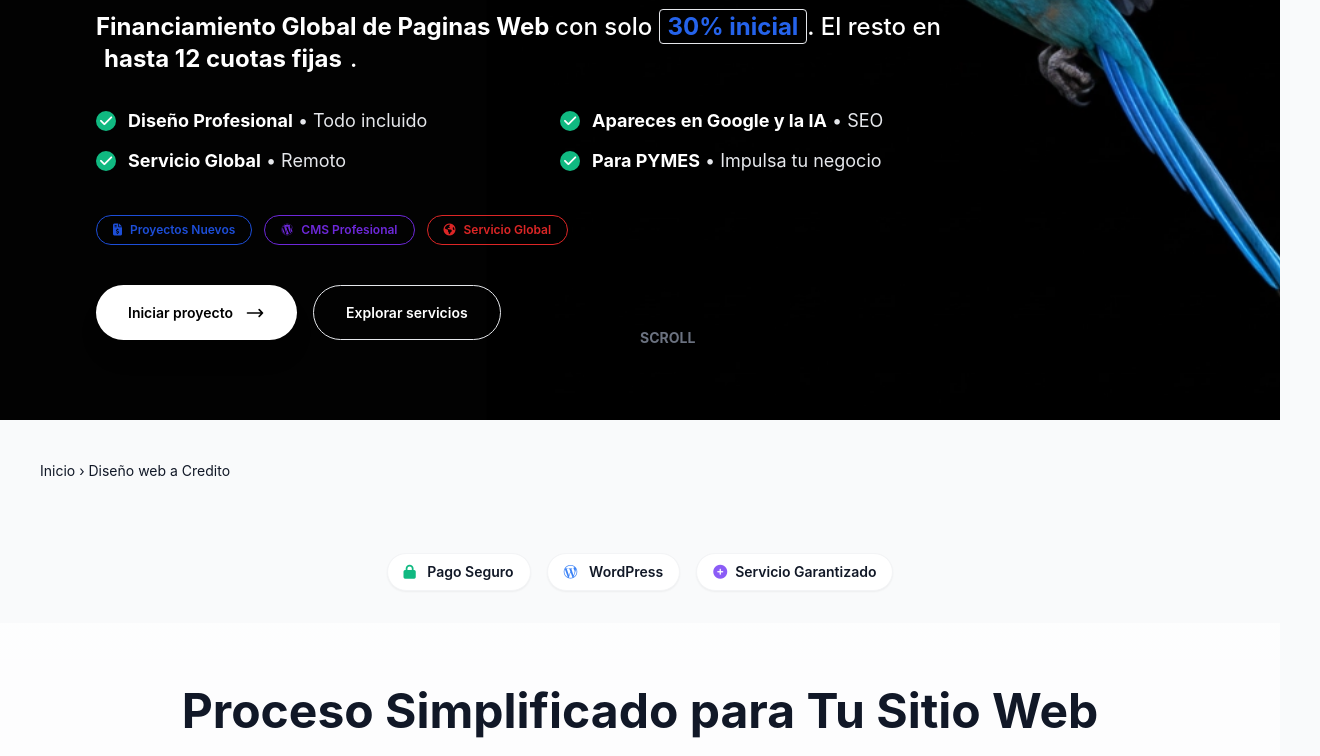
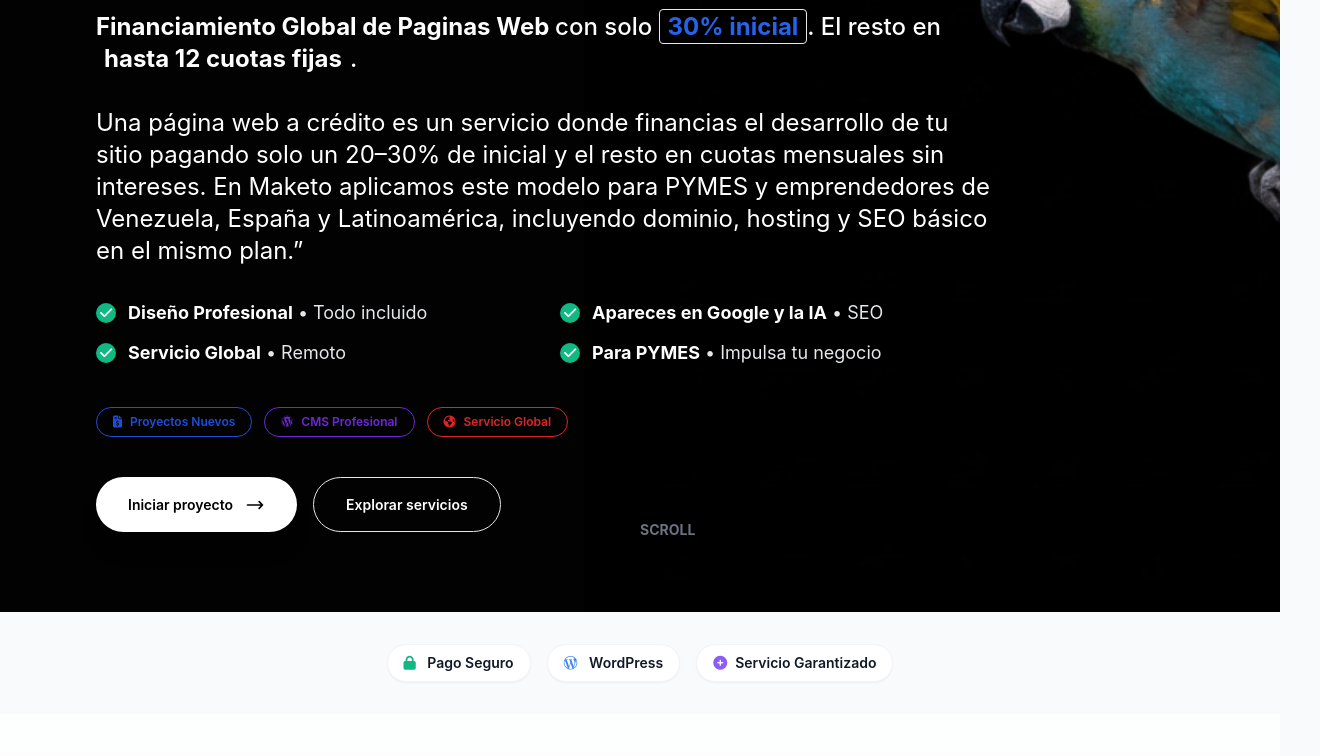
Before and after one commit to maketoweb/Maketosite, a website: page web-a-credito/index.html in a window 1280 px wide. Shown: the part 505-1261 px from the top of the page, 1320 px wide, since content can reach past the window. Drawn offline with nearby package versions, Linux system fonts and the light colour scheme.

Commit message:
Update index.html

```diff
--- a/web-a-credito/index.html
+++ b/web-a-credito/index.html
@@ -241,12 +241,12 @@ img, video, iframe {
 <body class="min-h-screen bg-gray-50 text-gray-900">
 
      <!-- Hero Section -->
-     <section class="hero-bg relative min-h-[90vh] flex items-center pt-32 pb-20 overflow-hidden text-left">
+    <section class="hero-bg relative min-h-[90vh] flex items-center pt-32 pb-20 overflow-hidden text-left">
 
     <div class="absolute inset-0 z-0 w-full h-full"
          style="background-image: url('/imagen/loro-azul.webp');
                 background-size: cover;
-                background-position: 80% center;
+                background-position: 60% center;
                 background-repeat: no-repeat;">
 
         <div class="absolute inset-0 bg-slate-950/70 md:bg-transparent"></div>
@@ -274,6 +274,8 @@ img, video, iframe {
                     <span class="bg-brand-accent/20 border border-brand-accent/30 px-2 py-0.5 text-blue-600 rounded text-brand-accent font-bold">30% inicial</span>.
                     El resto en <span class="bg-white/10 px-2 py-0.5 rounded font-bold">hasta 12 cuotas fijas</span>.
                 </h2>
+                <p class="reveal reveal-delay-3 text-xs md:text-2xl mb-8 text-white max-w-4xl  leading-relaxed" >Una página web a crédito es un servicio donde financias el desarrollo de tu sitio pagando solo un 20–30% de inicial y el resto en cuotas mensuales sin intereses. En Maketo aplicamos este modelo para PYMES y emprendedores de Venezuela, España y Latinoamérica, incluyendo dominio, hosting y SEO básico en el mismo plan.”</p>
+
 
                 <!-- LISTA DE BENEFICIOS OPTIMIZADA (Horizontal en Desktop) -->
                 <div class="reveal reveal-delay-2 mb-10 grid grid-cols-1 md:grid-cols-2 gap-x-8 gap-y-3 max-w-4xl">
@@ -349,12 +351,7 @@ img, video, iframe {
         </div>
     </section>
 
-    <!-- Breadcrumb -->
-    <nav class="breadcrumb" aria-label="Ruta de navegación">
-        <div class="container m-10">
-            <a href="https://maketo.site">Inicio</a> › <span>Diseño web a Credito</span>
-        </div>
-    </nav>
+
 
 <!-- SECCIÓN DE CONFIABILIDAD -->
 <section class="py-8 bg-gradient-to-r from-blue-50/30 to-white">
```
